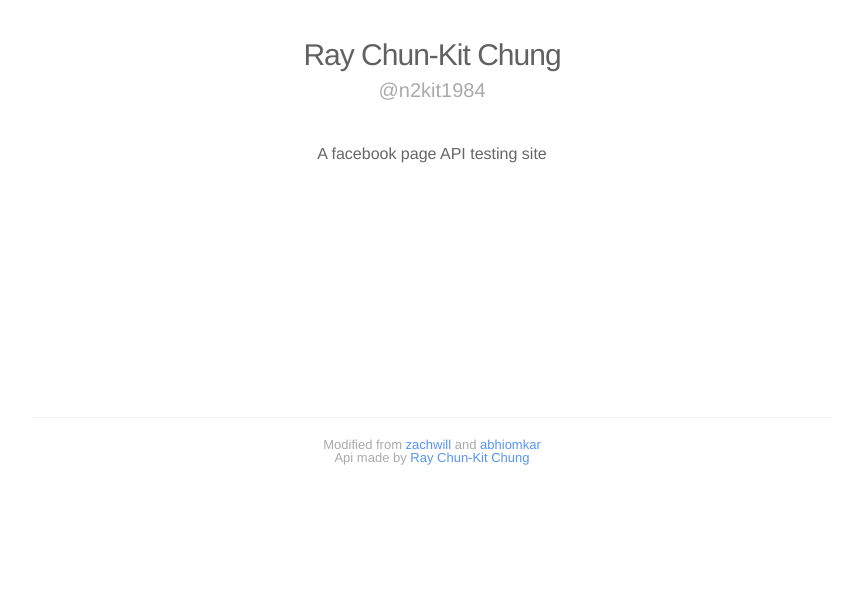
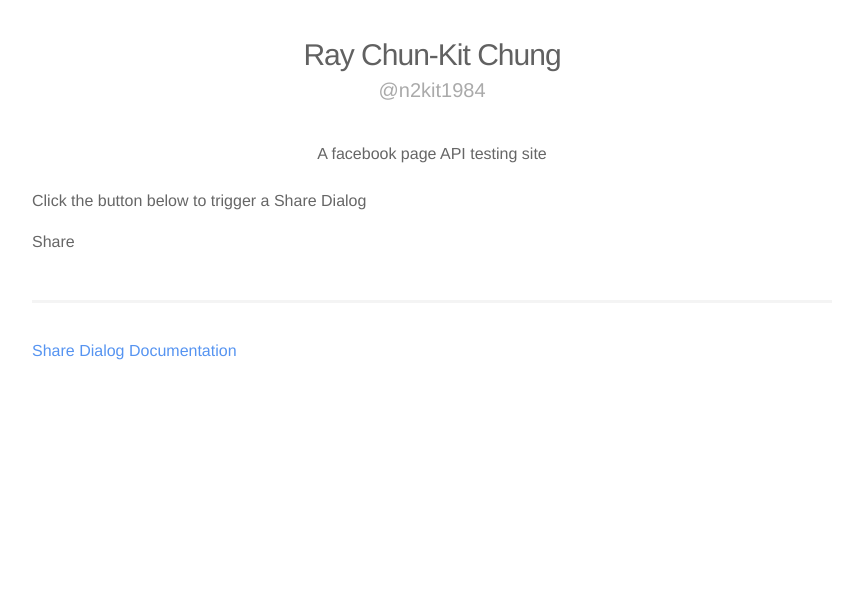
Before and after one commit to arara-chung/arara-fb-page-test01, a Flask app: page / in a window 1280 px wide. Shown: the top 599 px of the page, without its empty margins (208-1071 px from the left). Run offline with Flask 2, Linux system fonts and the light colour scheme; some libraries are stand-ins or nearby versions.

Commit message:
home changed

```diff
--- a/templates/home.html
+++ b/templates/home.html
@@ -37,6 +37,7 @@
     </div>
 
 
+<!-- Your like-share button code -->
     <div
       class="fb-like"
       data-share="true"
@@ -55,4 +56,25 @@
 <div class="fb-save" data-uri="https://arara-fb-page-test01.herokuapp.com/" data-size="large"></div>
 
 
+
+<!-- Your share dialog code -->
+<p>Click the button below to trigger a Share Dialog</p>
+
+<div id="shareBtn" class="btn btn-success clearfix">Share</div>
+
+<p style="margin-top: 50px">
+  <hr />
+  <a class="btn btn-small"  href="https://developers.facebook.com/docs/sharing/reference/share-dialog">Share Dialog Documentation</a>
+</p>
+
+<script>
+document.getElementById('shareBtn').onclick = function() {
+  FB.ui({
+    method: 'share',
+    display: 'popup',
+    href: 'https://developers.facebook.com/docs/',
+  }, function(response){});
+}
+</script>
+
 {% endblock %}
```
